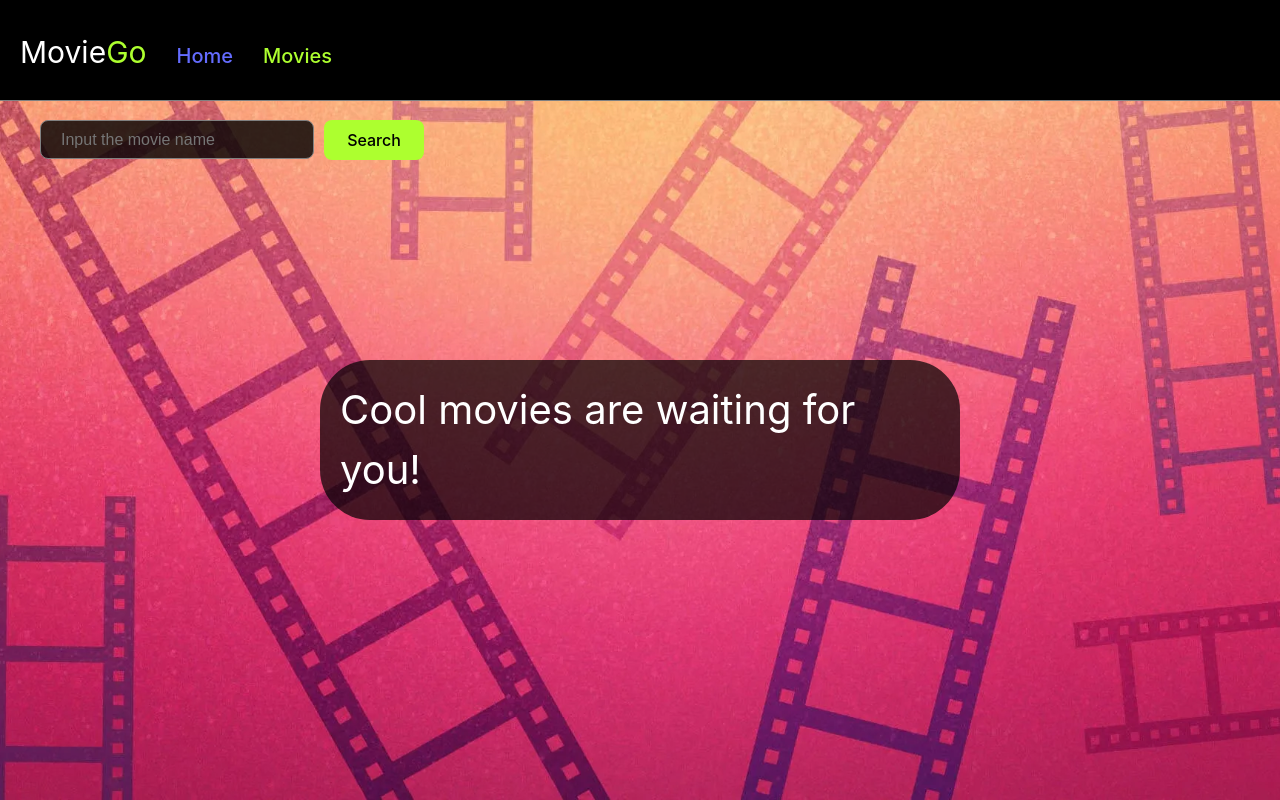
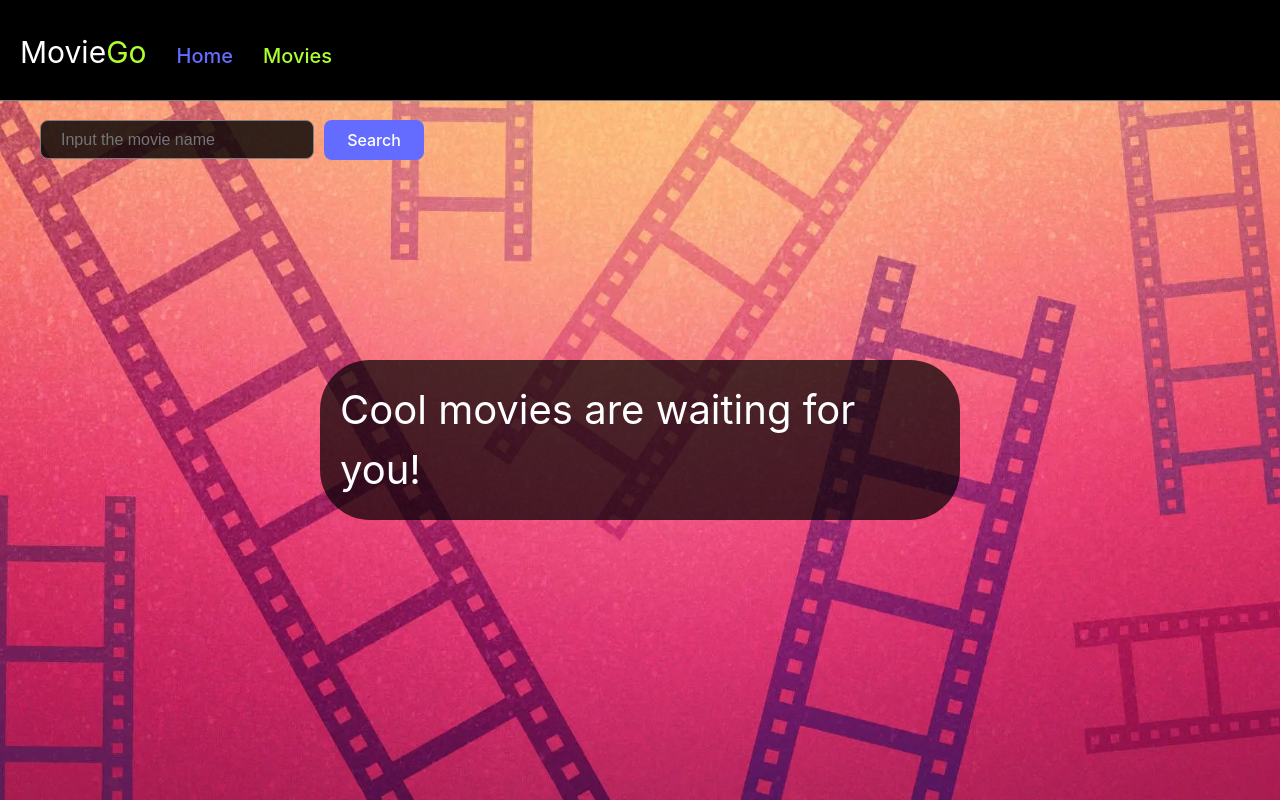
Before and after one commit to MrKrodbon/goit-react-hw-05, a React (Vite) app: page /movies in a window 1280 px wide. Shown: the top 800 px of the page. Built offline with nearby package versions, Linux system fonts and the light colour scheme.

Commit message:
fix search field. add animatoin to search btn

```diff
--- a/src/App.module.css
+++ b/src/App.module.css
@@ -1,5 +1,6 @@
 #root {
   min-width: 1280px;
+  height: 100%;
   margin: 0 auto;
   text-align: center;
 }
--- a/src/components/Movie/Movie.jsx
+++ b/src/components/Movie/Movie.jsx
@@ -3,7 +3,7 @@ import { DEFAULT_IMG, POSTER_PATH } from "../../constants/constants.js";
 import css from "./Movie.module.css";
 
 const Movie = ({
-  movie: { title, vote_average, poster_path, release_date, id },
+  movie: { title, vote_average, poster_path, release_date },
 }) => {
   return (
     <>
@@ -14,7 +14,7 @@ const Movie = ({
       />
       <div className={css.contentWrapper}>
         <p className={css.title}>{title}</p>
-        <p>Rating: {Math.round(vote_average)}/10</p>
+        <p>Rating: {Math.round(vote_average)}</p>
         <p className={css.release}>{release_date}</p>
       </div>
     </>
--- a/src/components/SearchForm/SearchForm.module.css
+++ b/src/components/SearchForm/SearchForm.module.css
@@ -18,8 +18,16 @@
   display: flex;
   align-items: center;
   justify-content: center;
-  background-color: greenyellow;
-
+  background-color: #646cff;
+  color: white;
   width: 100px;
   height: 40px;
+  border: none;
 }
+
+.searchBtn:hover {
+  background-color: #adff2f;
+  color: black;
+  transition: background-color 0.5s, color 0.5s;
+  border: none;
+}
--- a/src/pages/MovieDetailsPage/MovieDetailsPage.jsx
+++ b/src/pages/MovieDetailsPage/MovieDetailsPage.jsx
@@ -49,7 +49,7 @@ const MovieDetailsPage = () => {
         />
         <div className={css.descriptionWrapper}>
           <h2>{movie.original_title}</h2>
-          <p>Rating: {movie.vote_average}</p>
+          <p>Rating: {Math.round(movie.vote_average)}</p>
           <p>Overview: {movie.overview}</p>
           <p>Release Date: {movie.release_date}</p>
         </div>
--- a/src/pages/MoviesPage/MoviesPage.jsx
+++ b/src/pages/MoviesPage/MoviesPage.jsx
@@ -23,11 +23,10 @@ const MoviesPage = () => {
   }, [queryParams]);
 
   return (
-    <>
+    <div className={css.searchWrapper}>
       <div className={css.searchField}>
         <SearchForm setSearchParams={setSearchParams} />
       </div>
-      <div className={css.moviesListWrapper}>
       <ul className={css.ul}>
         {movieList.length === 0 ? (
           <li>
@@ -40,7 +39,6 @@ const MoviesPage = () => {
         )}
       </ul>
     </div>
-    </>
   );
 };
 
--- a/src/pages/MoviesPage/MoviesPage.module.css
+++ b/src/pages/MoviesPage/MoviesPage.module.css
@@ -1,12 +1,11 @@
+.searchWrapper {
+  height: 1080px;
+}
+
 .searchField {
   margin-top: 20px;
   margin-left: 40px;
   margin-bottom: 20px;
-}
-
-.moviesListWrapper {
-  width: 100%;
-  min-height: 800px;
 }
 
 .ul {
```
Lines whose indentation alone changed are shown as unchanged.
